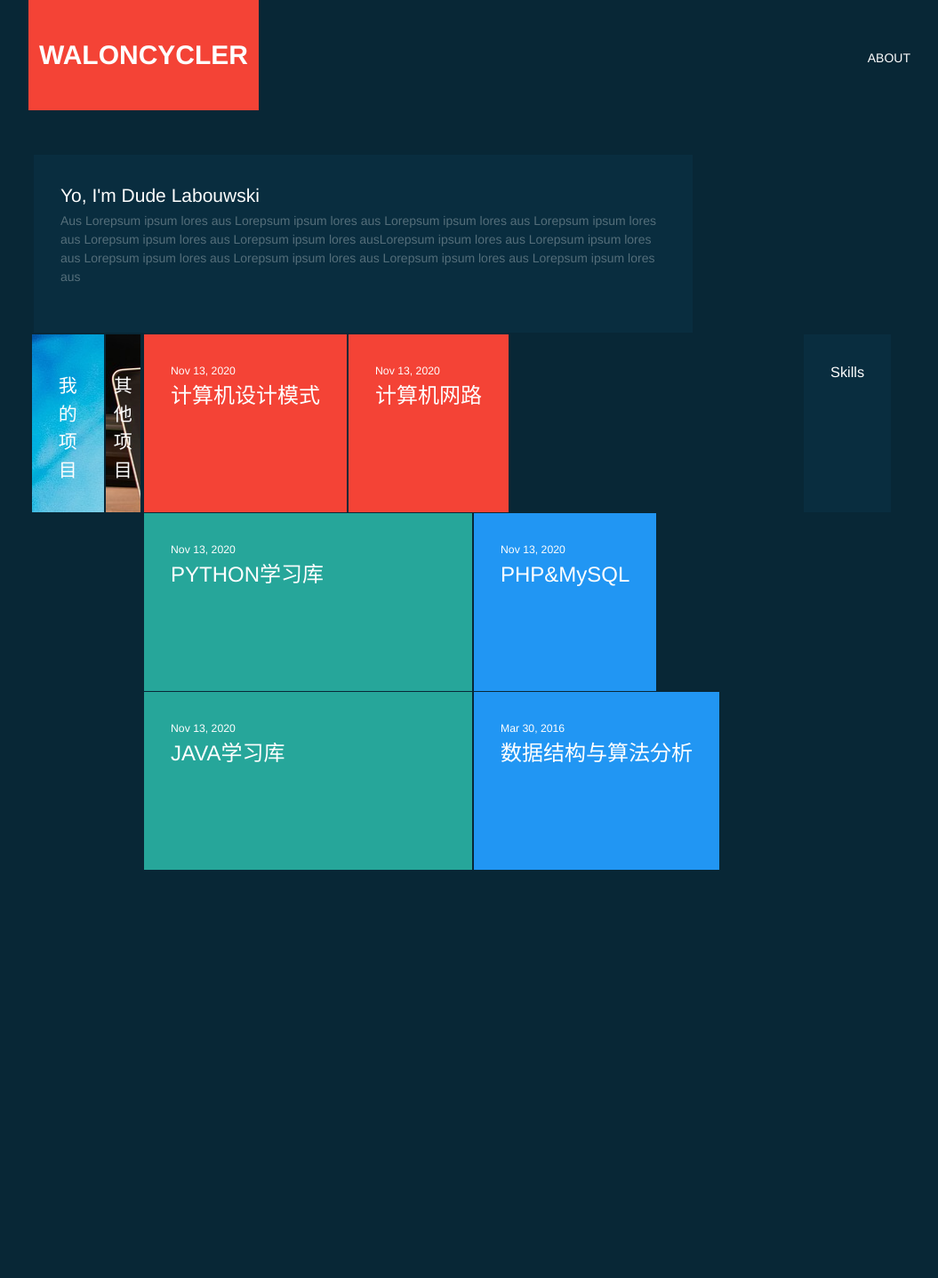
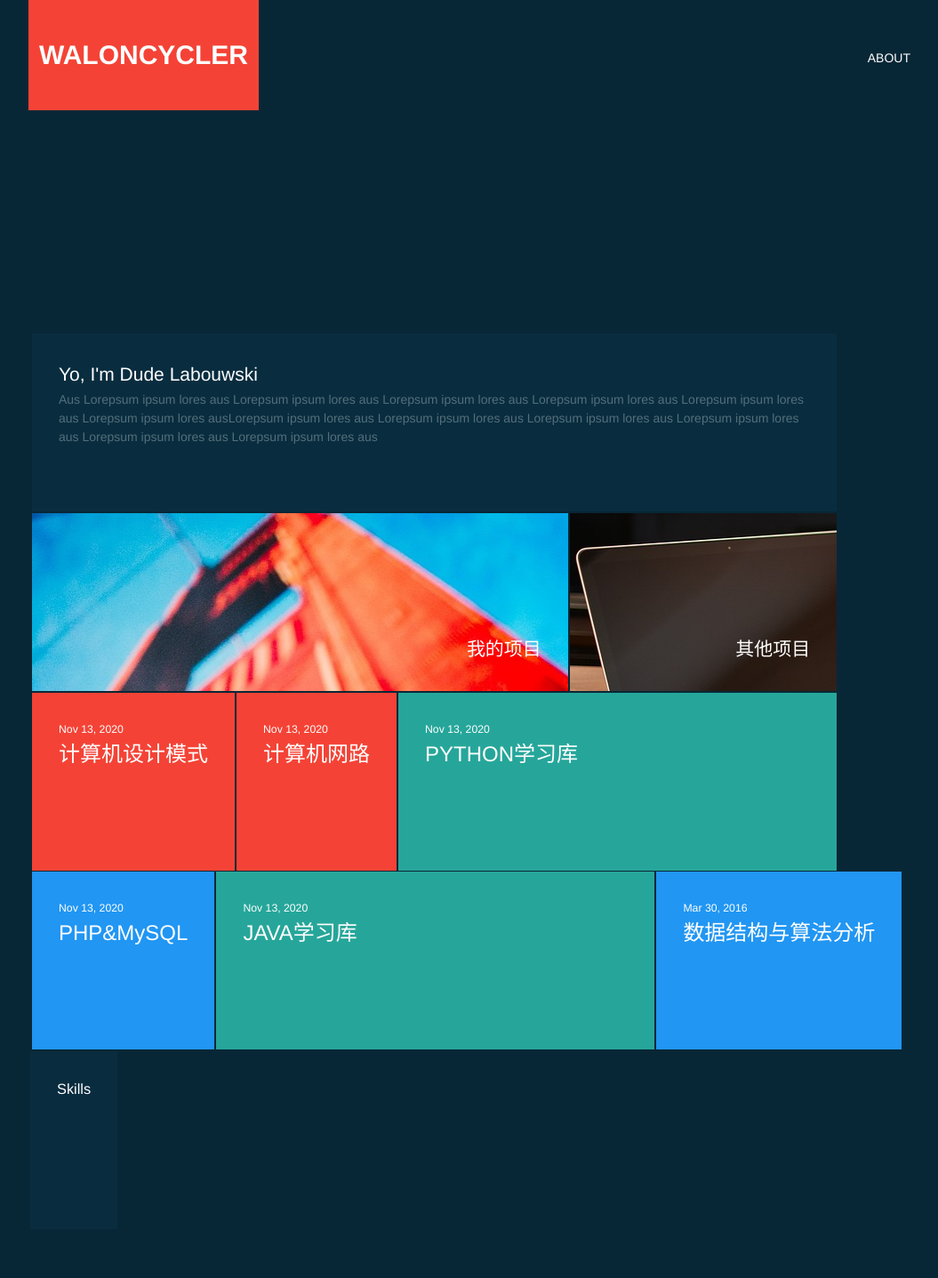
Before and after one commit to Waloncycler/WalonCycler, a Jekyll site: the page built from index.html, in a window 1280 px wide. Shown: the whole page at 89% size, without its empty margins (112-1167 px from the left). Built offline with Jekyll 4.4.1, drawn with Linux system fonts in a browser that asks for light colours; before the commit the page ends 1034 px from its top, so only the background shows below that.

Commit message:
Update _layout.scss

```diff
--- a/_sass/_layout.scss
+++ b/_sass/_layout.scss
@@ -44,7 +44,7 @@
 
         // Gaps between nav items, but not on the last one
         &:not(:last-child) {
-            margin-right: 20px;
+            margin-right: 10px;
         }
     }
 
@@ -170,17 +170,17 @@
     width:         calc(66.66666667% - (#{$spacing-unit} / 2));
 }
 
-.col-9 {
-    width: -webkit-calc(75% - (#{$spacing-unit} / 2));
-    width:         calc(75% - (#{$spacing-unit} / 2));
-}
-
 .col-10 {
     width: -webkit-calc(83.33333333% - (#{$spacing-unit} / 2));
     width:         calc(83.33333333% - (#{$spacing-unit} / 2));
 }
 
 .col-11 {
+    width: -webkit-calc(91.66666667% - (#{$spacing-unit} / 2));
+    width:         calc(91.66666667% - (#{$spacing-unit} / 2));
+}
+
+.col-12 {
     width: -webkit-calc(91.66666667% - (#{$spacing-unit} / 2));
     width:         calc(91.66666667% - (#{$spacing-unit} / 2));
 }
@@ -193,9 +193,9 @@
     .col-6,
     .col-7,
     .col-8,
-    .col-9,
     .col-10,
-    .col-11{
+    .col-11,
+    .col-12{
         width: -webkit-calc(100% - (#{$spacing-unit} / 2));
         width:         calc(100% - (#{$spacing-unit} / 2));
     }
```
